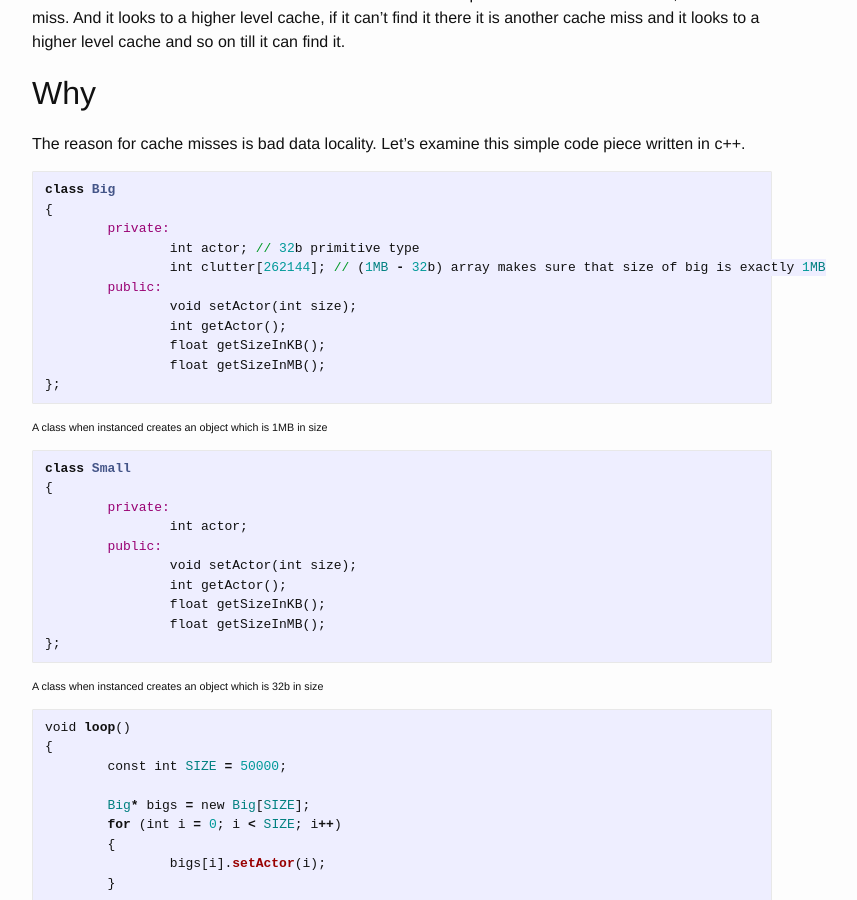
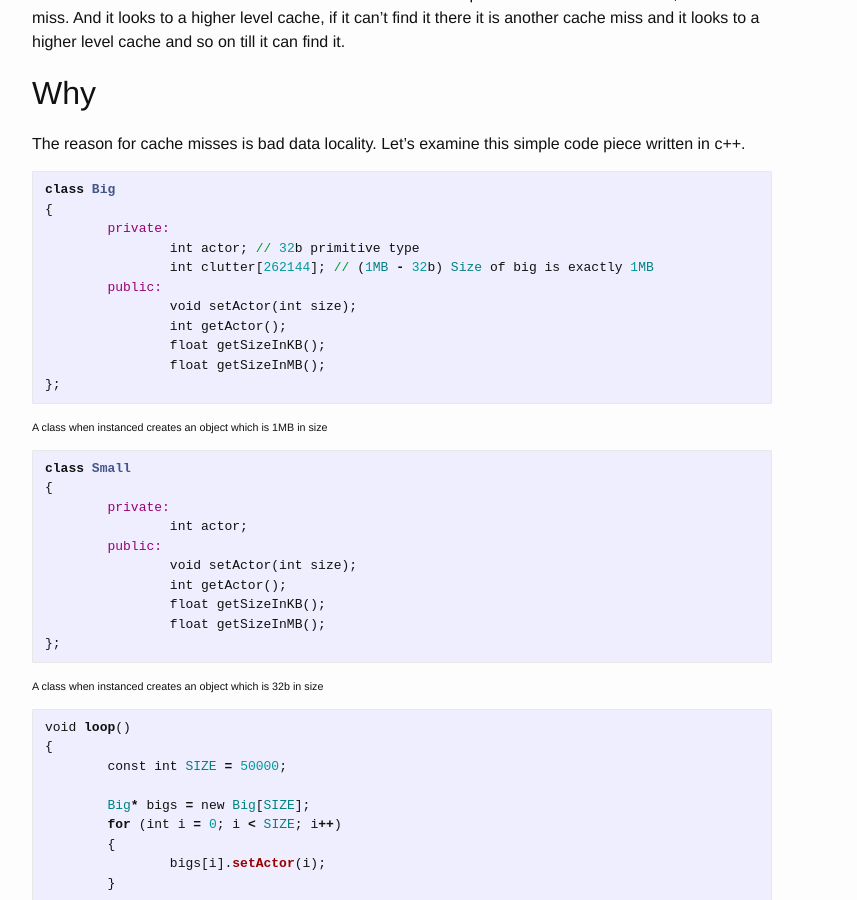
Before and after one commit to zehreken/zehreken.github.io, a Jekyll site: the page built from _posts/2017-06-08-cache-miss-and-data-locality.markdown, in a window 1280 px wide and 900 px high, scrolled down 440 px. Shown: the whole window, without its empty margins (238-1095 px from the left). Built offline with Jekyll 4.4.1, drawn with Linux system fonts in a browser that asks for light colours.

Commit message:
Update post

```diff
--- a/_posts/2017-06-08-cache-miss-and-data-locality.markdown
+++ b/_posts/2017-06-08-cache-miss-and-data-locality.markdown
@@ -16,7 +16,7 @@ class Big
 {
 	private:
 		int actor; // 32b primitive type
-		int clutter[262144]; // (1MB - 32b) array makes sure that size of big is exactly 1MB
+		int clutter[262144]; // (1MB - 32b) Size of big is exactly 1MB
 	public:
 		void setActor(int size);
 		int getActor();
```
